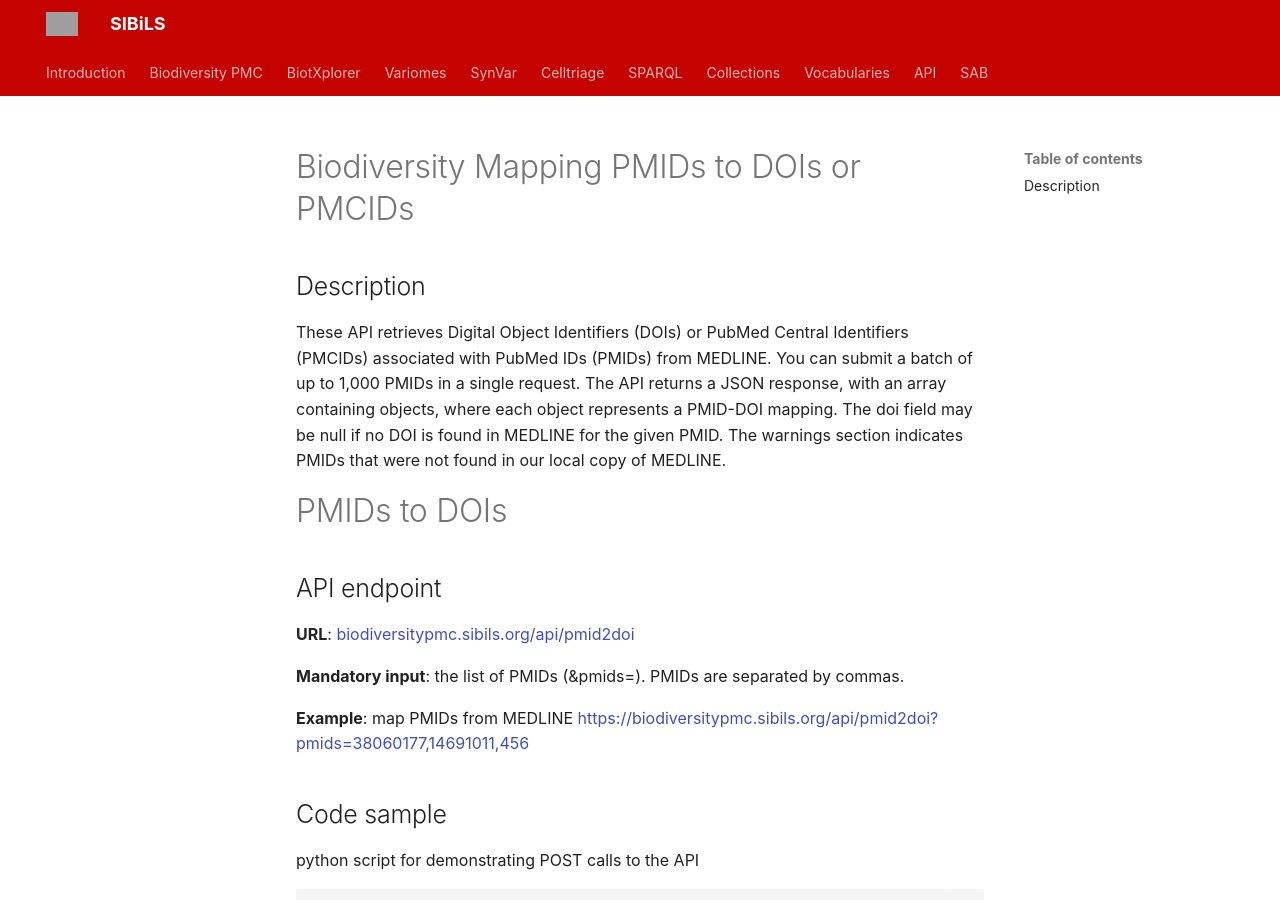
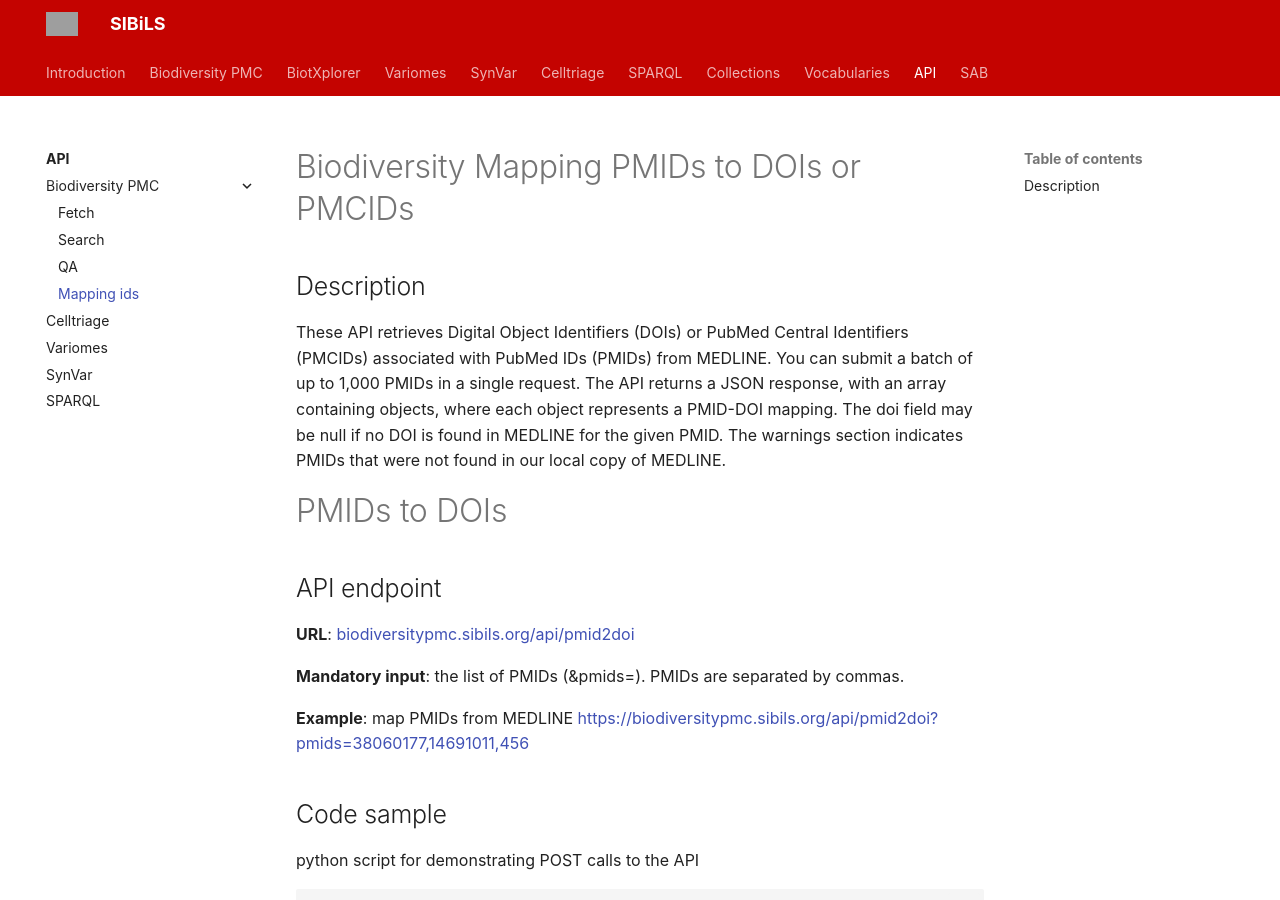
Before and after one commit to sibils/sibils-website, an MkDocs documentation site: the page built from docs/api/biodiversitypmc/mapping.md, in a window 1280 px wide and 900 px high. Built offline with MkDocs 1.6.1 and Material for MkDocs 9.7.7, drawn with Linux system fonts in a browser that asks for light colours; grey boxes are pictures that could not be loaded.

Commit message:
Update mkdocs.yml

```diff
--- a/mkdocs.yml
+++ b/mkdocs.yml
@@ -67,7 +67,7 @@
       - 'Fetch': 'api/biodiversitypmc/fetch.md'
       - 'Search': 'api/biodiversitypmc/search.md'
       - 'QA': 'api/biodiversitypmc/qa.md'
-      - 'PMID2DOI': 'api/biodiversitypmc/pmid2doi.md'
+      - 'Mapping ids': 'api/biodiversitypmc/mapping.md'
     - 'Celltriage': 'api/celltriage/index.md'
     - 'Variomes': 'api/variomes/index.md'
     - 'SynVar': 'api/synvar/index.md'
```
